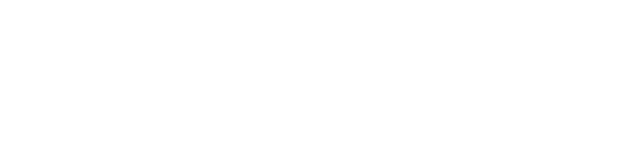
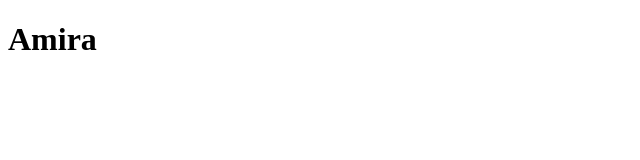
Before and after one commit to Amira202A/test-git-2, a plain HTML site: page index.html in a window 1280 px wide. Shown: the whole page, without its empty margins (0-640 px from the left). Drawn offline with Linux system fonts and the light colour scheme.

Commit message:
add h1 tag at html file

```diff
--- a/index.html
+++ b/index.html
@@ -6,6 +6,6 @@
     <title>Document</title>
 </head>
 <body>
-
+    <h1>Amira</h1>
 </body>
 </html>
```
